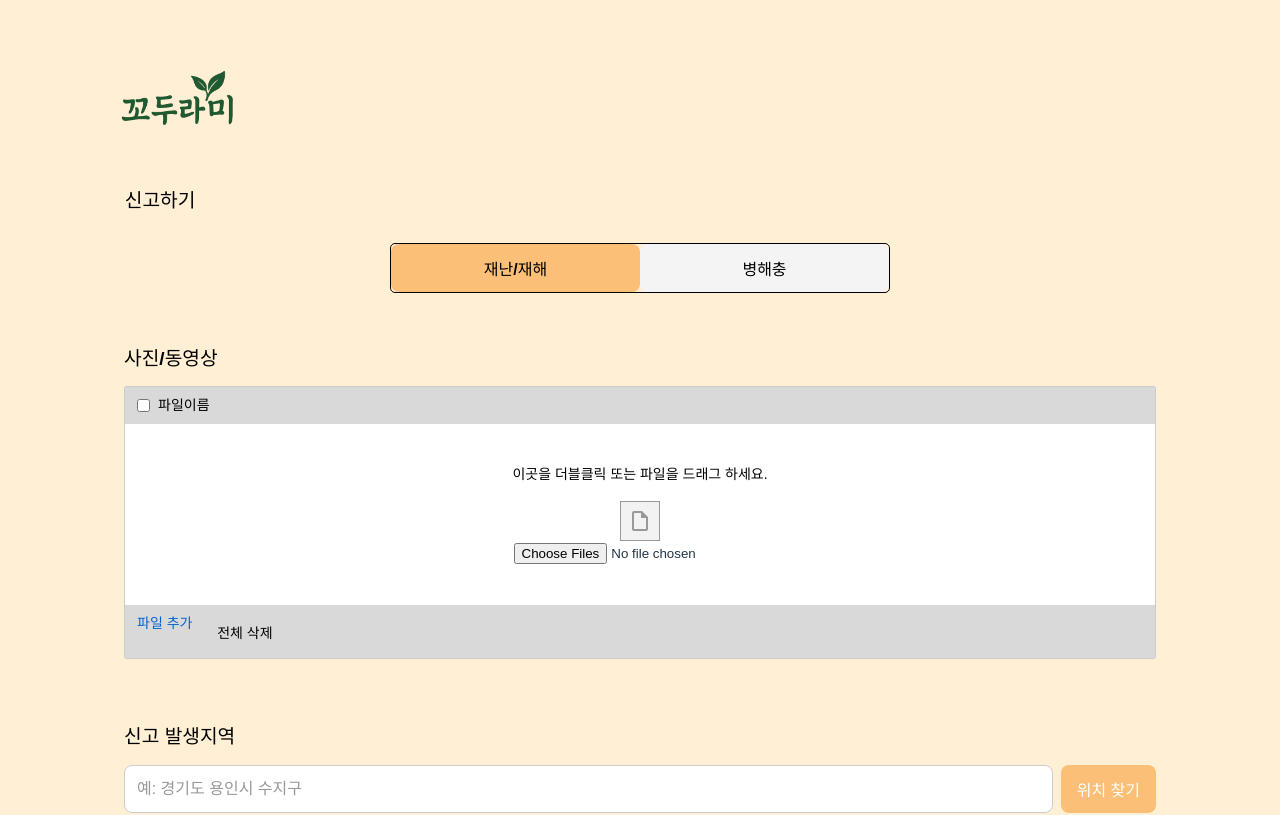
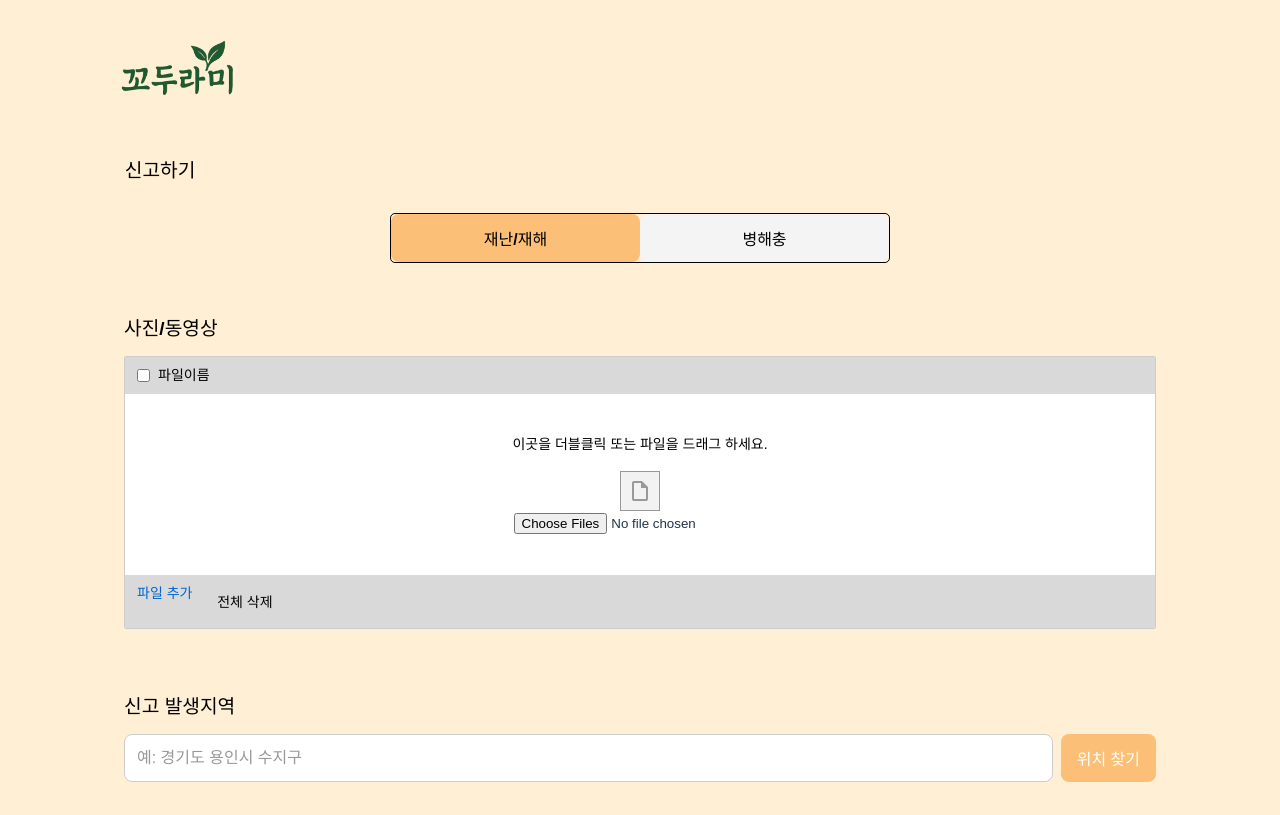
Before and after one commit to dmswl0709/ggodurami-frontend, a React (Vite) app: page /report in a window 1280 px wide. Shown: the top 815 px of the page. Built offline with nearby package versions, Linux system fonts and the light colour scheme.

Commit message:
chore: Report 페이지 수정
1. 로고위 패딩값 수정  2rem -> 0.5rem

```diff
--- a/src/pages/Report.tsx
+++ b/src/pages/Report.tsx
@@ -85,7 +85,7 @@ const MainWrapper = styled.main`
   flex-direction: column;
   align-items: center;
   width: 100%;
-  padding: 2rem 0;
+  padding: 0.1rem 0;
 
   @media (max-width: 768px) {
     padding: 1.5rem 0;
```
